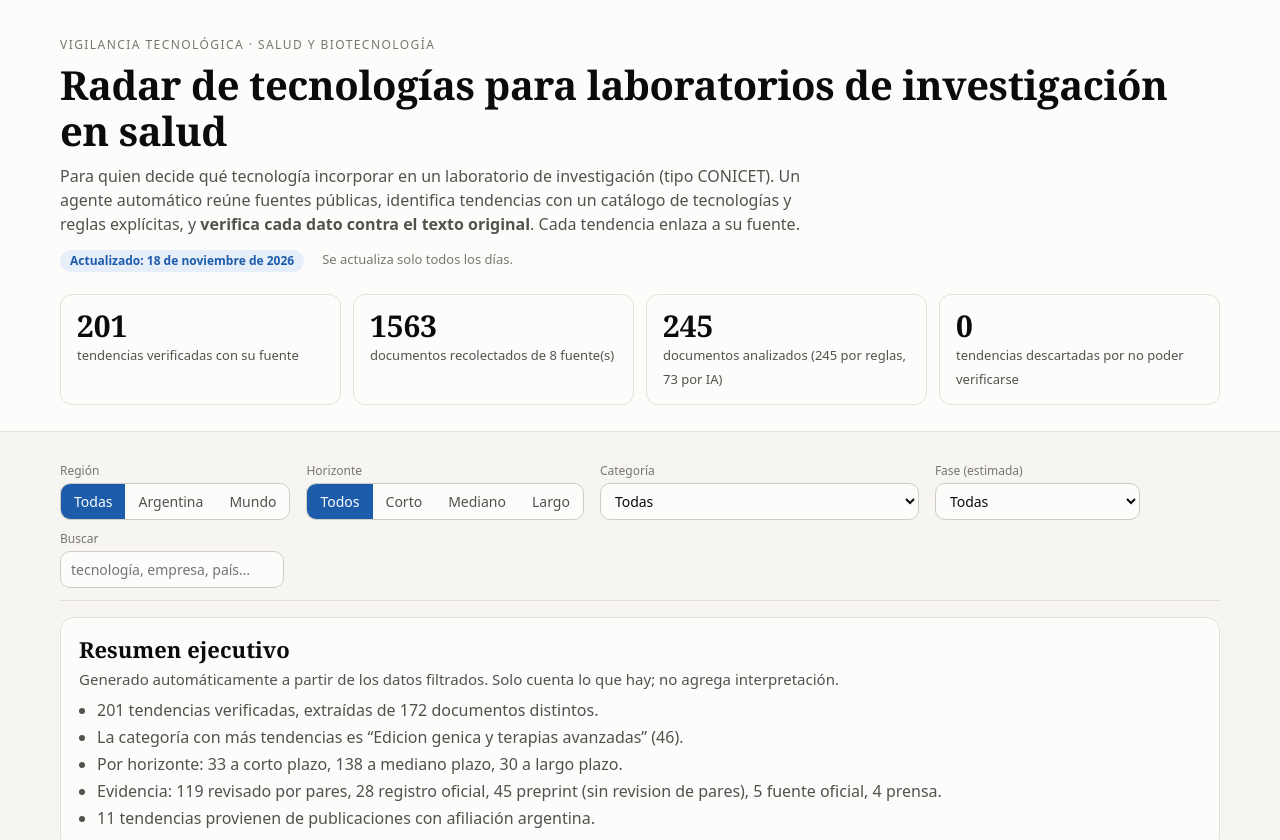
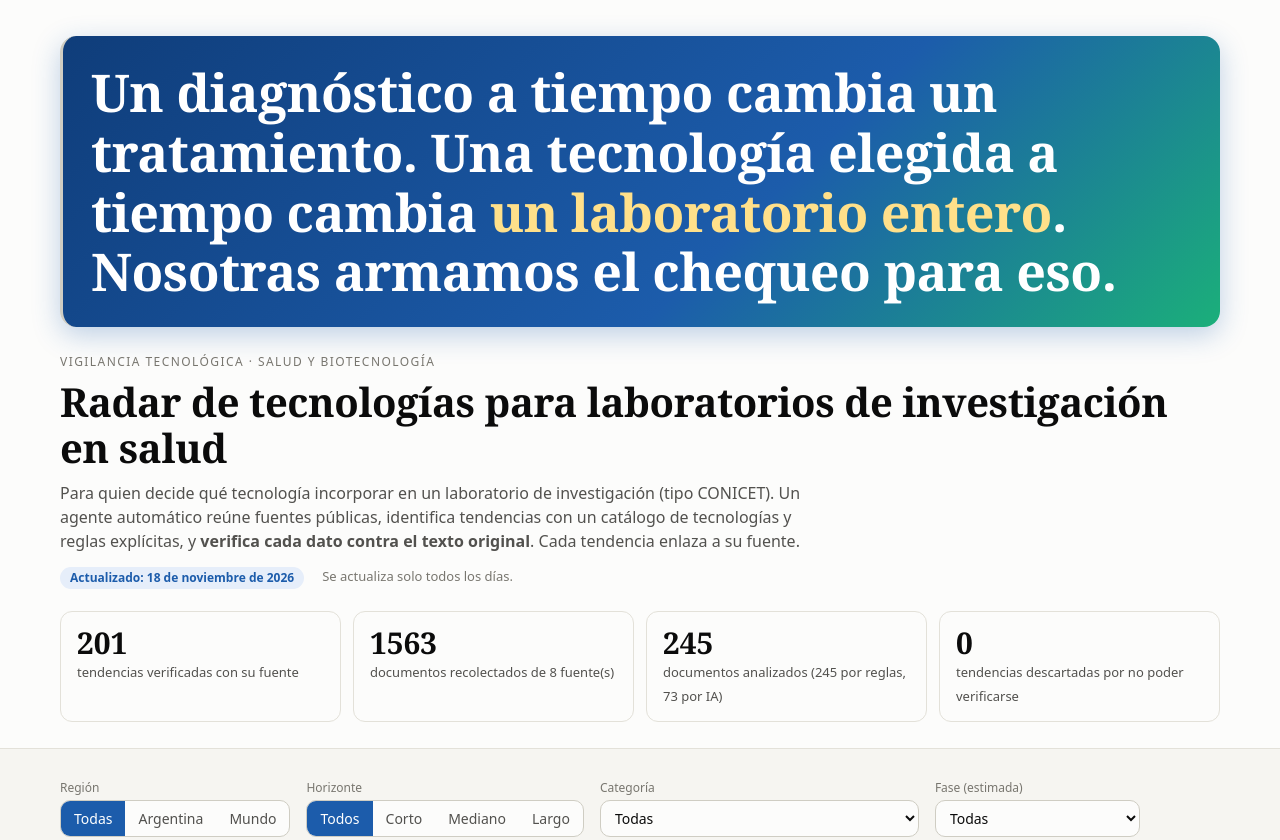
Before and after one commit to belenlamberta-cmyk/Tendencias-Industria-de-Salud, a plain HTML site: page docs/index.html in a window 1280 px wide. Shown: the top 840 px of the page. Drawn offline with Linux system fonts and the light colour scheme.

Commit message:
Frase destacada en la cabecera del dashboard
Co-Authored-By: Claude Sonnet 5.5 <noreply@anthropic.com>
Claude-Session: https://claude.ai/code/session_01V5s4ux81GMjz5dfq64m59a

```diff
--- a/docs/index.html
+++ b/docs/index.html
@@ -81,11 +81,16 @@ footer{padding:30px 0 50px;color:var(--ink3);font-size:13px}
 .sector-label{font-size:15px;fill:var(--ink2)}
 .ring-label{font-size:13px;fill:var(--ink3)}
 .sr{position:absolute;left:-9999px}
+
+.hero-quote{margin:0 0 26px;padding:26px 28px;border-radius:16px;background:linear-gradient(135deg,#0f3d7a,#1c5cab 60%,#1baf7a);color:#fff;box-shadow:0 8px 28px rgba(28,92,171,.28)}
+.hero-quote p{margin:0;font:700 clamp(24px,4.6vw,52px)/1.15 Georgia,"Times New Roman",serif;letter-spacing:-.01em}
+.hero-quote em{font-style:normal;color:#ffe08a}
 </style>
 </head>
 <body>
 <a class="sr" href="#tabla">Ir a la tabla de tendencias</a>
 <header class="top"><div class="wrap">
+  <blockquote class="hero-quote"><p>Un diagnóstico a tiempo cambia un tratamiento. Una tecnología elegida a tiempo cambia <em>un laboratorio entero</em>. Nosotras armamos el chequeo para eso.</p></blockquote>
   <p class="eyebrow">Vigilancia tecnológica · Salud y biotecnología</p>
   <h1>Radar de tecnologías para laboratorios de investigación en salud</h1>
   <p class="lede">Para quien decide qué tecnología incorporar en un laboratorio de investigación (tipo CONICET). Un agente automático reúne fuentes públicas, identifica tendencias con un catálogo de tecnologías y reglas explícitas, y <b>verifica cada dato contra el texto original</b>. Cada tendencia enlaza a su fuente.</p>
```
